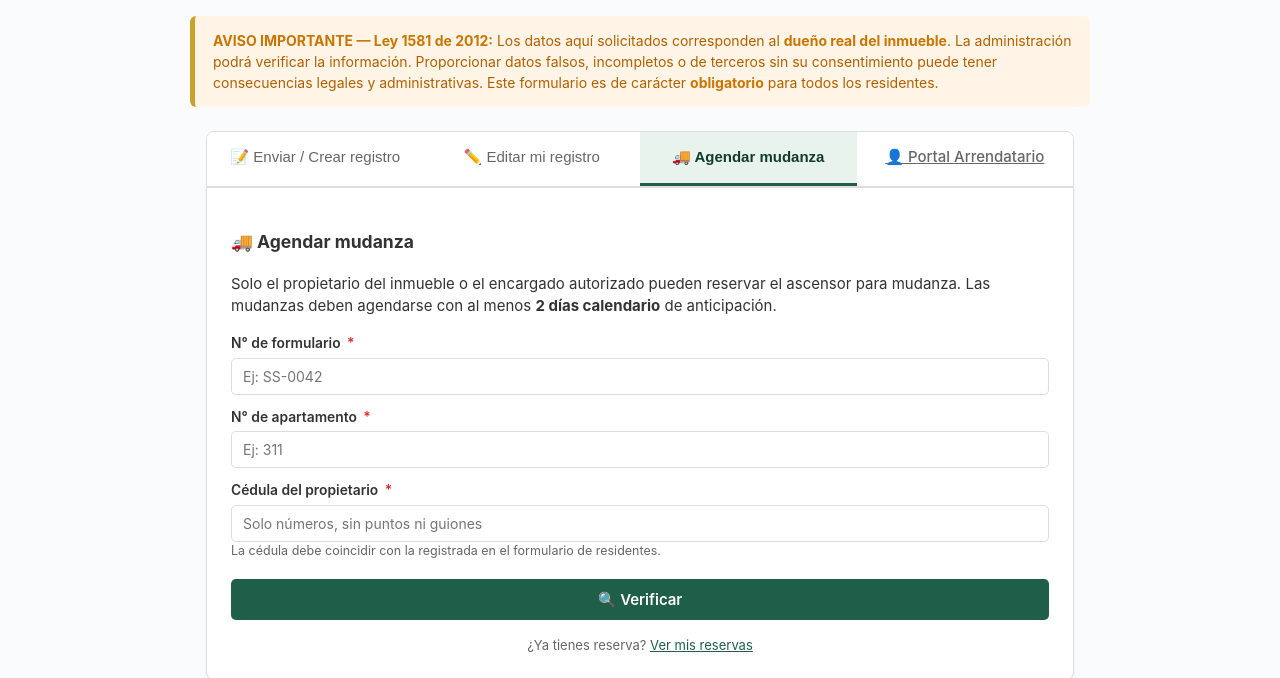
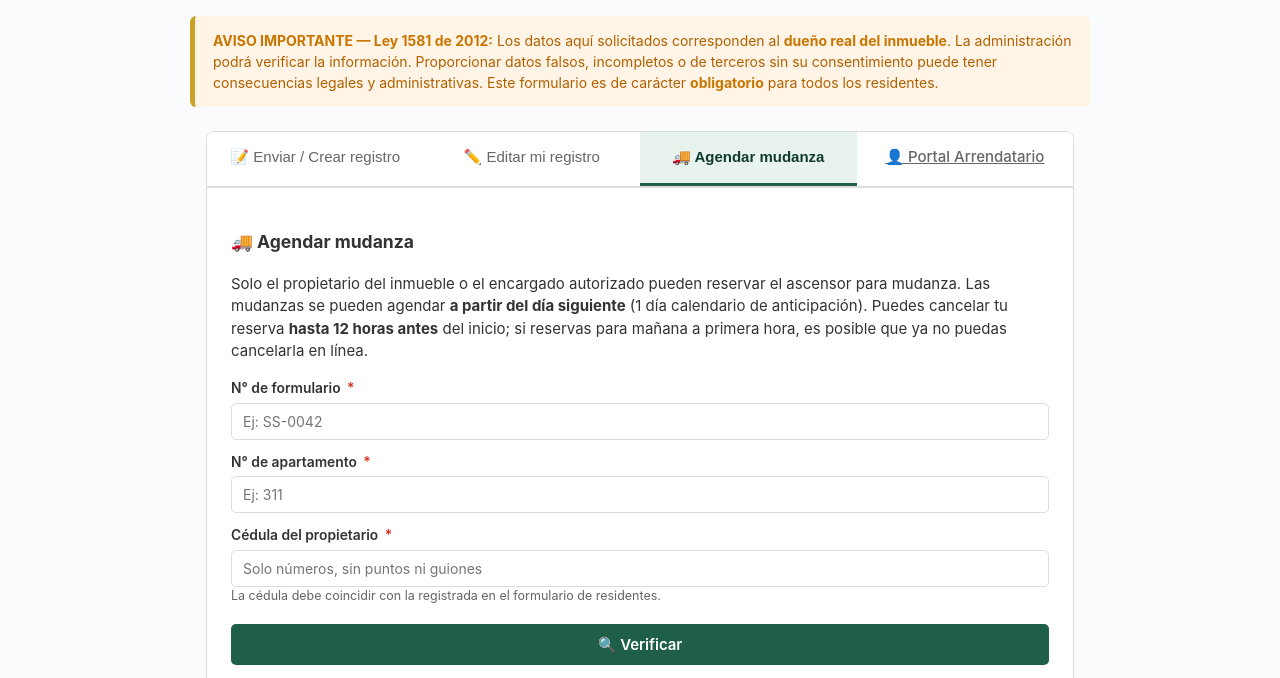
Before and after one commit to Fabig76/santa-sofia-residentes, a plain HTML site: page index.html in a window 1280 px wide. Both pictures are taken after a click on the tab "🚚 Agendar mudanza". Shown: the part 118-796 px from the top of the page. Drawn offline with Linux system fonts and the light colour scheme.

Commit message:
docs(V27): copy y documentación de 1 día calendario + cancelación 12 h
Co-Authored-By: Claude Opus 5.5 <noreply@anthropic.com>

```diff
--- a/index.html
+++ b/index.html
@@ -678,7 +678,7 @@
     <!-- Vista 1: Login -->
     <div id="mud-vista-login" class="card">
       <h3>🚚 Agendar mudanza</h3>
-      <p>Solo el propietario del inmueble o el encargado autorizado pueden reservar el ascensor para mudanza. Las mudanzas deben agendarse con al menos <strong>2 días calendario</strong> de anticipación.</p>
+      <p>Solo el propietario del inmueble o el encargado autorizado pueden reservar el ascensor para mudanza. Las mudanzas se pueden agendar <strong>a partir del día siguiente</strong> (1 día calendario de anticipación). Puedes cancelar tu reserva <strong>hasta 12 horas antes</strong> del inicio; si reservas para mañana a primera hora, es posible que ya no puedas cancelarla en línea.</p>
       <div id="alert-mud-login" class="alert hidden" role="alert"></div>
       <div class="field" style="margin-bottom:12px;">
         <label>N° de formulario <span class="req">*</span></label>
```
Also changed, not shown: 4 other files.
